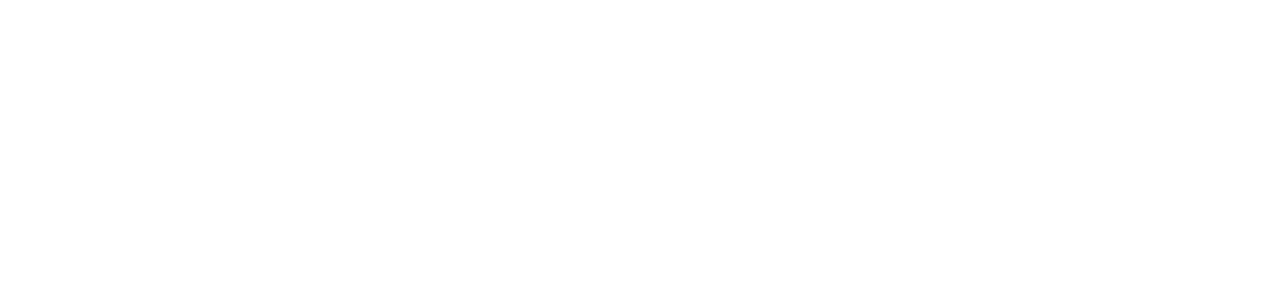
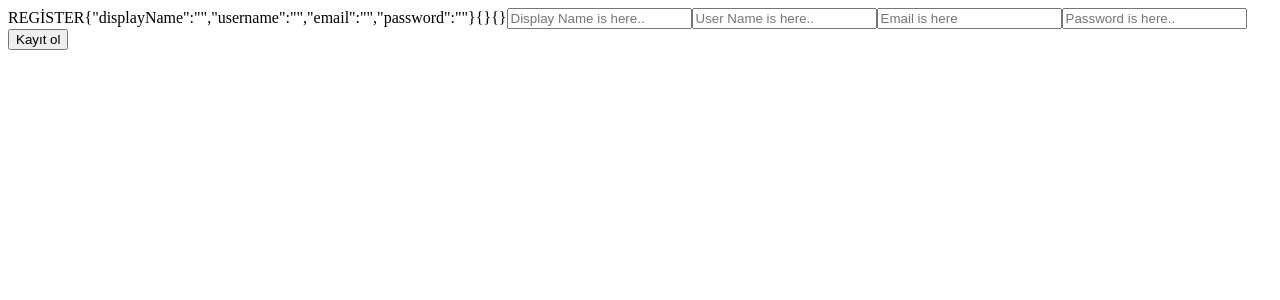
Before and after one commit to burakbehlull/messenger, a React (Vite) app in the folder client/: page /register in a window 1280 px wide. Before the commit this address had no page. Shown: the top 300 px of the page. Built offline with nearby package versions, Linux system fonts and the light colour scheme.

Commit message:
feat: Build register page

```diff
--- a/client/src/helpers/requests.js
+++ b/client/src/helpers/requests.js
@@ -1,7 +1,7 @@
 import axios from "axios"
 const api = "http://localhost:80"
 
-async function messageCreate({buyerUserId, senderUserId, dmId, content}){
+async function messageCreate({ buyerUserId, senderUserId, dmId, content }){
     const response = await axios.post(api+"/message/create", {buyerUserId, senderUserId, dmId, content}).then((res)=> {
         return {data: res.data}
     }).catch((err)=> {
@@ -10,7 +10,7 @@
     return response
 }
 
-async function dmCreate({users}){
+async function dmCreate({ users }){
     const response = await axios.post(api+"/dm/create", {users: users}).then((res)=> {
         return {data: res.data}
     }).catch((err)=> {
@@ -19,7 +19,7 @@
     return response
 }
 
-async function register({displayName, username, email, password }) {
+async function register({ displayName, username, email, password }) {
     const response = await axios.post(api+"/auth/create", { displayName, username, email, password }).then((res)=> {
         return {data: res.data}
     }).catch((err)=> {
--- a/client/src/pages/auth/Register.jsx
+++ b/client/src/pages/auth/Register.jsx
@@ -1,7 +1,35 @@
+import { useState } from "react"
+import { register } from '@requests'
+
 function Register(){
+    const [values, setValues] = useState({
+        displayName: "",
+        username: "",
+        email: "",
+        password: ""
+    })
+    const [error, setError] = useState({})
+    const [data, setData] = useState({})
+
+    function handleChange(e){
+        setValues({...values, [e.target.name]: e.target.value})
+    }
+    async function handleSubmit(){
+        const submit = await register(values)
+        if(submit.data) setData(submit.data)
+        if(submit.error) setError(submit.error)
+    }
     return (
         <>
             REGİSTER
+            {JSON.stringify(values)}
+            {JSON.stringify(data)}
+            {JSON.stringify(error)}
+            <input type="text" name="displayName" value={values.displayName} onChange={handleChange} placeholder="Display Name is here.." />
+            <input type="text" name="username" value={values.username} onChange={handleChange} placeholder="User Name is here.." />
+            <input type="email" name="email" value={values.email} onChange={handleChange} placeholder="Email is here" />
+            <input type="password" name="password" value={values.password} onChange={handleChange} placeholder="Password is here.." />
+            <button onClick={handleSubmit}>Kayıt ol</button>
         </>
     )
 }
--- a/client/src/routers/routes.jsx
+++ b/client/src/routers/routes.jsx
@@ -1,11 +1,15 @@
 import { useRoutes } from 'react-router-dom'
-import { Home } from '@pages'
+import { Home, Register } from '@pages'
 
 const Routes = ()=> {
     const data = useRoutes([
         {
             path: '/',
             element: <Home />
+        },
+        {
+            path: '/register',
+            element: <Register />
         }
     ])
     return data
```
Also changed, not shown: 1 other file (tests, documents, lock files or other folders).
